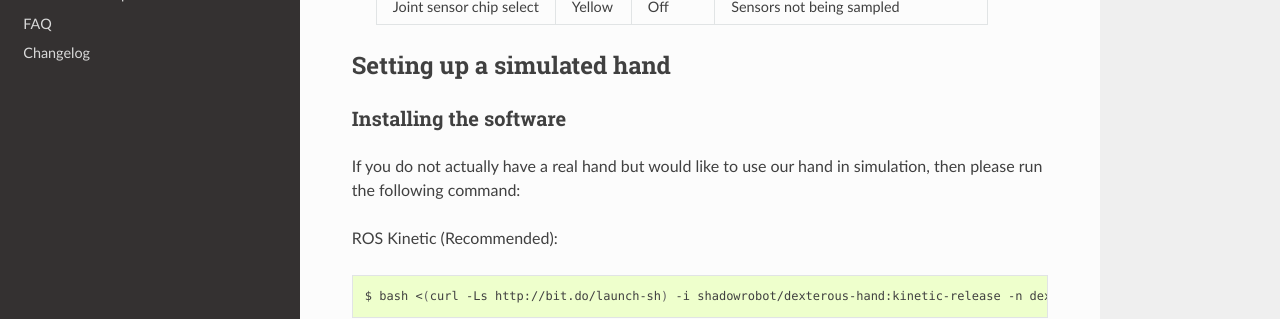
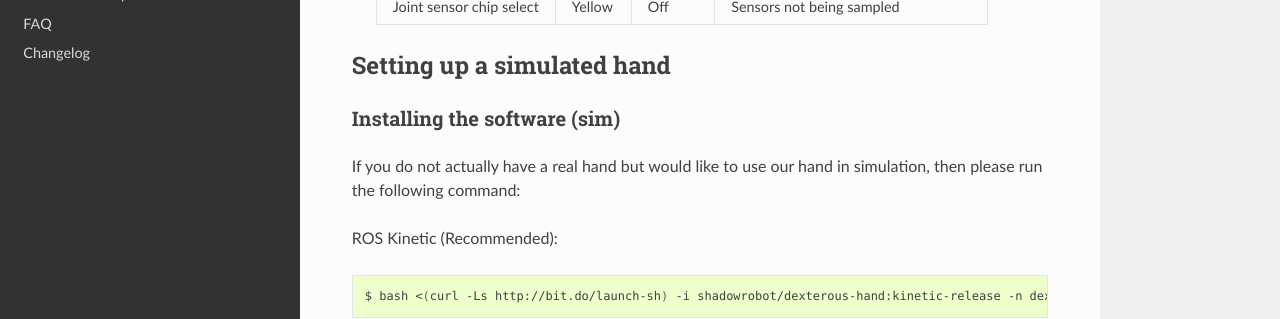
Before and after one commit to shadow-robot/sr_dexterous_hand_documentation, a Sphinx documentation site: the page built from docs/user_guide/1_setting_up_the_hand.md, in a window 1280 px wide and 900 px high, scrolled down 7404 px. Shown: the part 155-474 px from the top of the window. Built offline with Sphinx 7.4.7 and the Read the Docs theme 2.0.0, drawn with Linux system fonts in a browser that asks for light colours.

Commit message:
trying to fix duplicate titles not working

```diff
--- a/docs/user_guide/1_setting_up_the_hand.md
+++ b/docs/user_guide/1_setting_up_the_hand.md
@@ -232,7 +232,7 @@
 
 ## Setting up a simulated hand
 
-### Installing the software
+### Installing the software (sim)
 
 If you do not actually have a real hand but would like to use our hand in simulation, then please run the following command:
 
```
